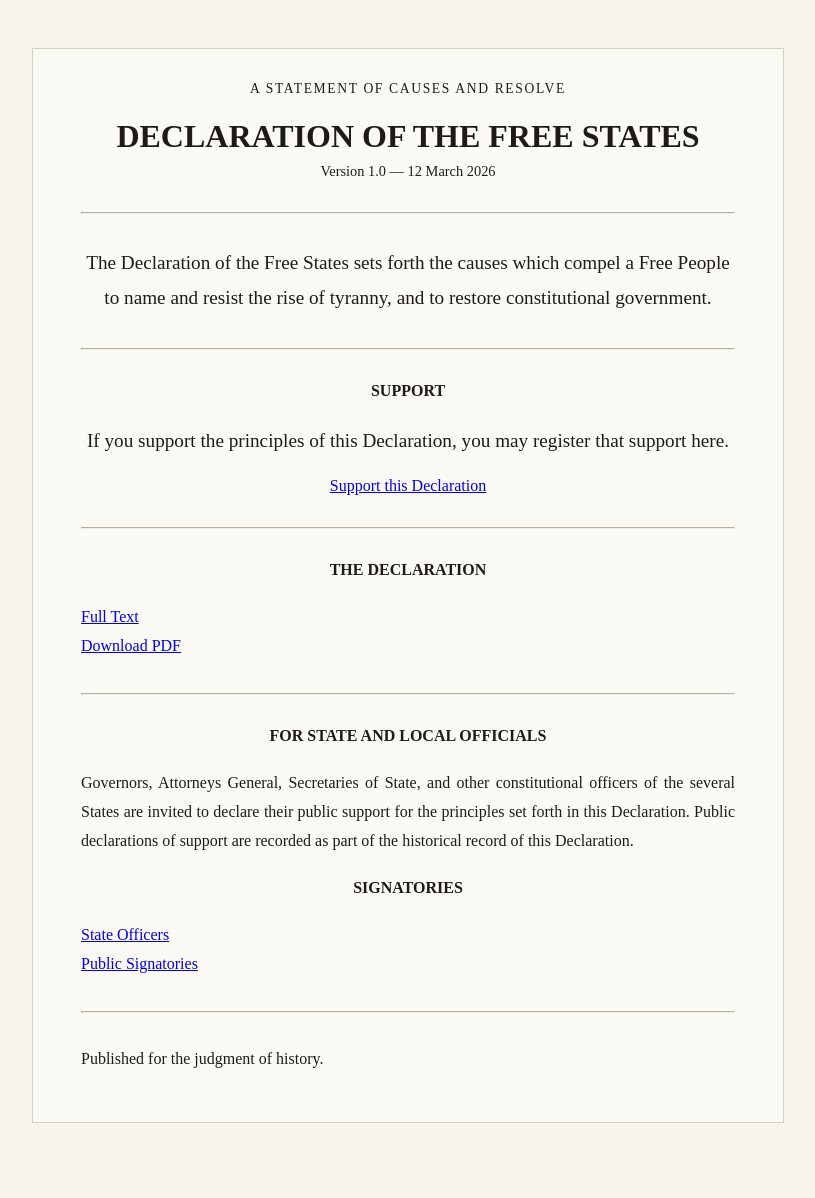
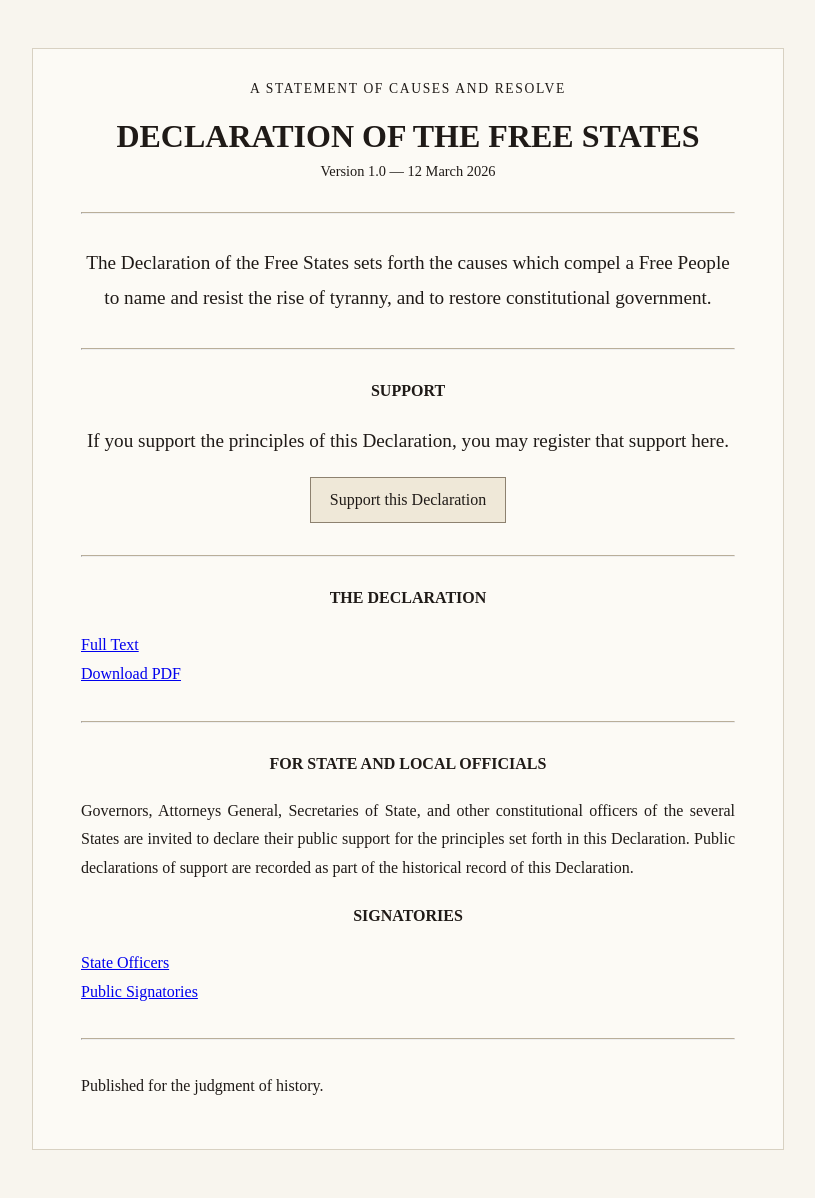
Before and after one commit to thefreestates/declaration-of-the-free-states, a Jekyll site: the page built from index.md, in a window 1280 px wide. Shown: the whole page, without its empty margins (232-1047 px from the left). Built offline with Jekyll 4.4.1, drawn with Linux system fonts in a browser that asks for light colours; before the commit the page ends 1171 px from its top, so only the background shows below that.

Commit message:
Update style.css
button

```diff
--- a/assets/style.css
+++ b/assets/style.css
@@ -71,7 +71,20 @@ h1 + p {
   margin-bottom: 1.5rem;
   font-size: 1rem;
 }
+.support-button {
+  display: inline-block;
+  padding: 0.8rem 1.2rem;
+  border: 1px solid #8d816f;
+  background: #efe8d8;
+  color: #1f1a17;
+  font-size: 1rem;
+  cursor: pointer;
+  text-decoration: none;
+}
 
+.support-button:hover {
+  background: #e7dec9;
+}
 .closing-block {
   text-align: center;
   margin-top: 2rem;
```
